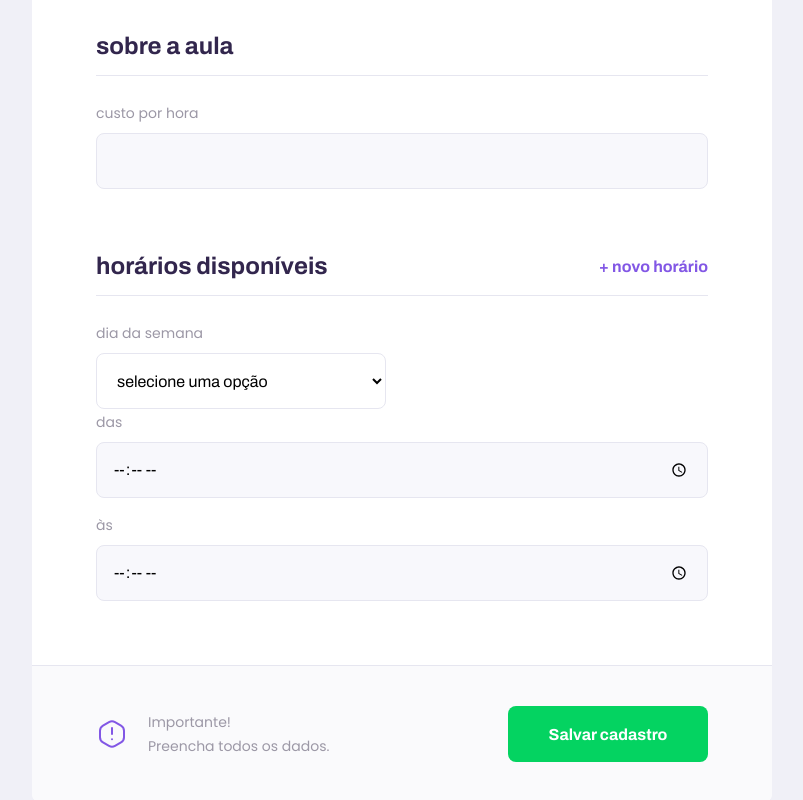
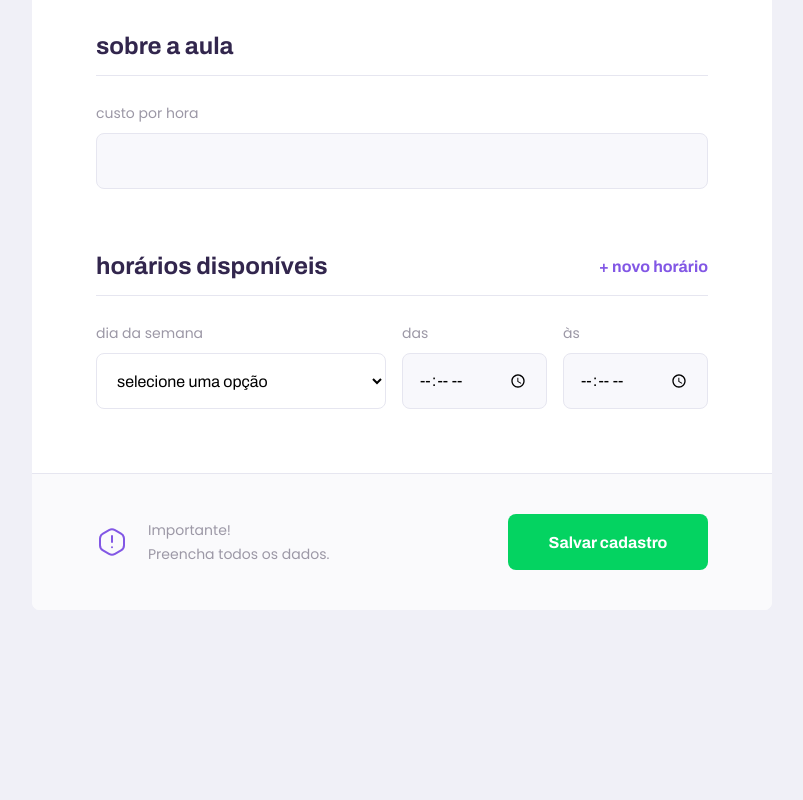
Before and after one commit to vieiraigor8787/proffys, a React (Create React App) app in the folder web/: page /give-classes in a window 1280 px wide. Shown: the part 989-1789 px from the top of the page, without its empty margins (238-1041 px from the left). After the commit the page ends 1599 px from the top, so only its background shows below. Built offline with nearby package versions, Linux system fonts and the light colour scheme; the HTML template or start-up script is replaced by a standard one.

Commit message:
useState

```diff
--- a/web/src/components/Select/index.tsx
+++ b/web/src/components/Select/index.tsx
@@ -14,8 +14,8 @@
     return (
         <div className='select-block'>
             <label htmlFor={name}>{label}</label>
-            <select id={name} {...rest}>
-                <option value="" disabled selected hidden>selecione uma opção</option>
+            <select defaultValue="" id={name} {...rest}>
+                <option value="" disabled hidden>selecione uma opção</option>
               {options.map(option => {
                   return <option key={option.value} value={option.value}>{option.label}</option>
               })}
--- a/web/src/pages/TeacherForm/index.tsx
+++ b/web/src/pages/TeacherForm/index.tsx
@@ -1,4 +1,4 @@
-import React from 'react';
+import React, { useState } from 'react';
 
 import PageHeader from '../../components/PageHeader';
 import Input from '../../components/Input';
@@ -9,6 +9,17 @@
 import './styles.css';
 
 function TeacherForm() {
+    const [scheduleItems, setScheduleItems] = useState([
+        { week_day: 0, from: '', to: '' }
+    ])
+
+    function addNewScheduleItem() {
+        setScheduleItems([
+            ...scheduleItems,
+            { week_day: 0, from: '', to: '' }
+        ])
+    }
+
     return (
         <div id="page-teacher-form" className="container">
            <PageHeader
@@ -34,12 +45,14 @@
                <fieldset>
                    <legend>
                        horários disponíveis
-                    <button type="button">
+                    <button type="button" onClick={addNewScheduleItem}>
                          + novo horário
                     </button>
                    </legend>
 
-                   <div className="schedule-item">
+                   { scheduleItems.map(scheduleItem => {
+                       return (
+                            <div key={scheduleItem.week_day} className="schedule-item">
                             <Select
                             name="week_day"
                             label="dia da semana"
@@ -53,10 +66,11 @@
                                 { value: '7', label: 'sábado'},
                                 ]}
                             />
-                   </div>
-
                         <Input name="from" label="das" type="time" />
                         <Input name="to" label="às" type="time" />
+                        </div>
+                       )
+                   }) }
                </fieldset>
 
                <footer>
@@ -65,7 +79,8 @@
                        Importante! <br/>
                        Preencha todos os dados.
                    </p>
-                   <button type="button">Salvar cadastro</button>
+                   <button type="button">
+                       Salvar cadastro</button>
                </footer>
            </main>
         </div>
```
Lines whose indentation alone changed are shown as unchanged.
